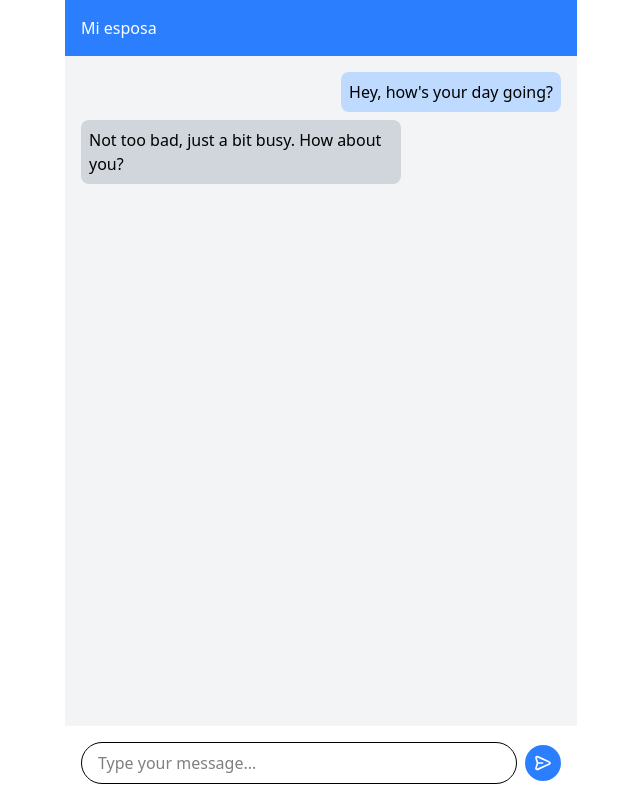
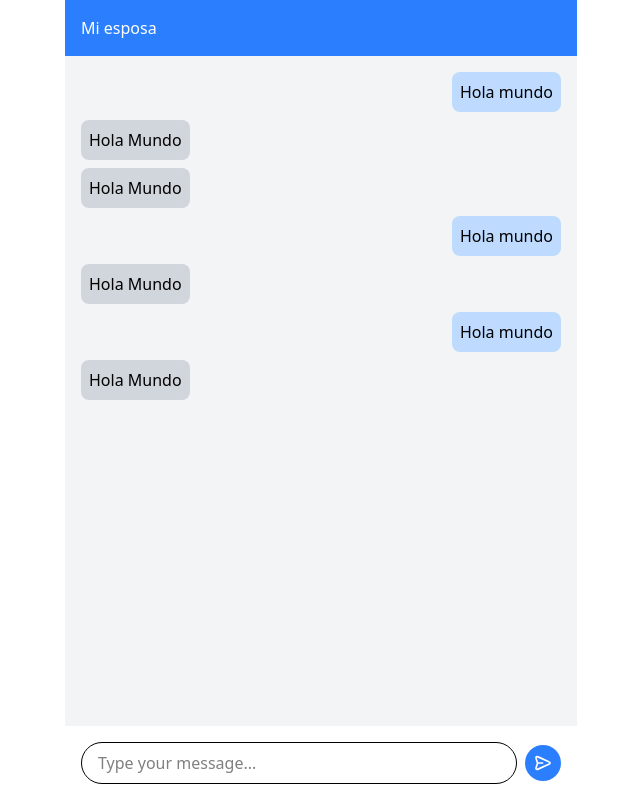
Before and after one commit to iarabaya/vue-practices, a Vue app in the folder vue-fherrera-latest/indecision-app/: page / in a window 1280 px wide. Shown: the whole page, without its empty margins (319-959 px from the left). Built offline with nearby package versions, Linux system fonts and the light colour scheme; the HTML template or start-up script is replaced by a standard one.

Commit message:
feat: add chat messages

```diff
--- a/vue-fherrera-latest/indecision-app/src/components/chat/ChatBubble.vue
+++ b/vue-fherrera-latest/indecision-app/src/components/chat/ChatBubble.vue
@@ -0,0 +1,26 @@
+<template>
+  <!-- Example Message -->
+  <div v-if="itsMine" class="flex justify-end">
+    <div class="bg-blue-200 text-black p-2 rounded-lg max-w-xs">{{ message }}</div>
+  </div>
+
+  <!-- Example Received Message -->
+  <div v-else class="flex">
+    <div class="bg-gray-300 text-black p-2 rounded-lg max-w-xs">
+      <span class="capitalize">
+        {{ message }}
+      </span>
+      <img v-if="image" :src="image" alt="YesNoImage" class="w-52 h-52 object-cover rounded-md">
+    </div>
+  </div>
+</template>
+
+<script setup lang="ts">
+interface Props {
+  message: string;
+  itsMine: boolean;
+  image?: string;
+}
+
+defineProps<Props>();
+</script>
--- a/vue-fherrera-latest/indecision-app/src/components/chat/ChatMessages.vue
+++ b/vue-fherrera-latest/indecision-app/src/components/chat/ChatMessages.vue
@@ -1,20 +1,18 @@
 <template>
-        <div class="flex-1 overflow-y-auto p-4">
-      <div class="flex flex-col space-y-2">
-        <!-- Messages go here -->
-        <!-- Example Message -->
-        <div class="flex justify-end">
-          <div class="bg-blue-200 text-black p-2 rounded-lg max-w-xs">
-            Hey, how's your day going?
-          </div>
-        </div>
+  <div class="flex-1 overflow-y-auto p-4">
+    <div class="flex flex-col space-y-2">
+      <!-- Messages go here -->
+      <ChatBubble :its-mine="true" message="Hola mundo"/>
+      <ChatBubble :its-mine="false" message="Hola mundo"/>
+      <ChatBubble :its-mine="false" message="Hola mundo"/>
+      <ChatBubble :its-mine="true" message="Hola mundo"/>
+      <ChatBubble :its-mine="false" message="Hola mundo"/>
+      <ChatBubble :its-mine="true" message="Hola mundo"/>
+      <ChatBubble :its-mine="false" message="Hola mundo"/>
+    </div>
+  </div>
+</template>
 
-        <!-- Example Received Message -->
-        <div class="flex">
-          <div class="bg-gray-300 text-black p-2 rounded-lg max-w-xs">
-            Not too bad, just a bit busy. How about you?
-          </div>
-        </div>
-      </div>
-    </div>
-</template>
+<script setup lang="ts">
+import ChatBubble from './ChatBubble.vue';
+</script>
```
